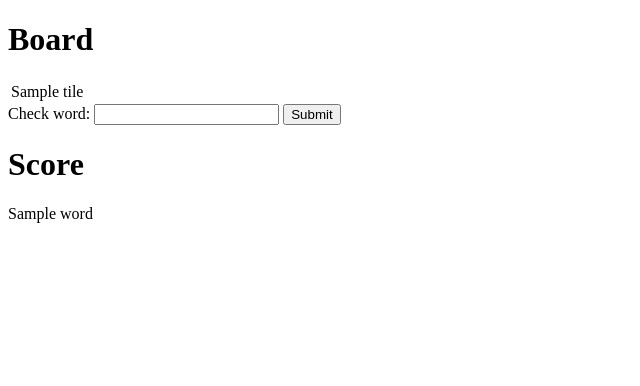
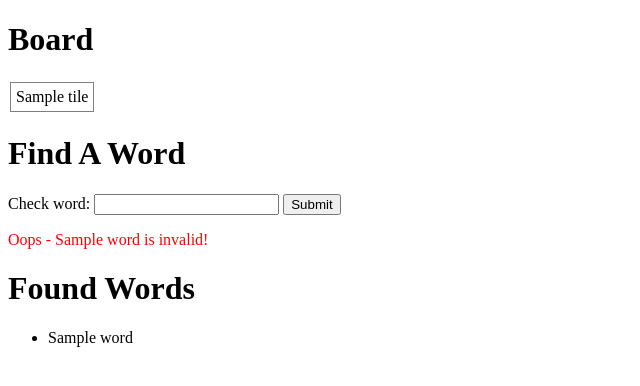
Before and after one commit to wasabigeek/boggle, a Flask app: template templates/app.html in a window 1280 px wide. Shown: the top 386 px of the page, without its empty margins (0-640 px from the left). Run offline with Flask 2, Linux system fonts and the light colour scheme; the template is opened without the code that fills it: most values are stand-ins (such as "Sample title", 1, 10 or a date in 2020); parts of the project's set-up code (start-up, migrations or seed data) failed here and were passed over.

Commit message:
Adjust layout of board page

```diff
--- a/app.py
+++ b/app.py
@@ -12,6 +12,7 @@ app.secret_key = os.environ['SECRET_KEY']
 @app.route('/', methods=['GET', 'POST'])
 def board():
     """Render template for user to play, handle submitted words."""
+
     if 'board' in session:
         board = session['board']
     else:
@@ -21,8 +22,8 @@ def board():
     if 'words' in session:
         words = session['words']
     else:
-        session['words'] = []
         words = []
+        session['words'] = words
 
     if request.method == "POST":
         word = request.form['word']
@@ -31,9 +32,20 @@ def board():
             session['words'].append(word)
             session.modified = True
             words = session['words']
-        return render_template('app.html', board=board, words=words)
+        return render_template(
+            'app.html',
+            board=board,
+            words=words,
+            word=word,
+            is_valid=is_valid,
+        )
+
     else:
-        return render_template('app.html', board=board, words=words)
+        return render_template(
+            'app.html',
+            board=board,
+            words=words,
+        )
 
 
 def check_word(word):
--- a/templates/app.html
+++ b/templates/app.html
@@ -7,7 +7,7 @@
             <tr>
         {% endif %}
 
-        <td>{{ tile.1 }}</td>
+        <td style="border: 1px grey solid; padding: 5px;">{{ tile.1 }}</td>
 
         {% if tile.0 % 4 == 3 %}
             </tr>
@@ -15,6 +15,7 @@
     {% endfor %}
 </table>
 
+<h1>Find A Word</h1>
 <form action="/" method="POST">
     <label>
         Check word:
@@ -23,9 +24,15 @@
     <button type="submit">Submit</button>
 </form>
 
-<h1>Score</h1>
-<p>
+{% if word and not is_valid %}
+    <p style="color: red;">Oops - {{word}} is invalid!</p>
+{% elif word and is_valid %}
+    <p style="color: green;">You found {{word}}!</p>
+{% endif %}
+
+<h1>Found Words</h1>
+<ul>
     {% for word in words %}
-        {{ word }}
+        <li>{{ word }}</li>
     {% endfor %}
-</p>
+</ul>
```
